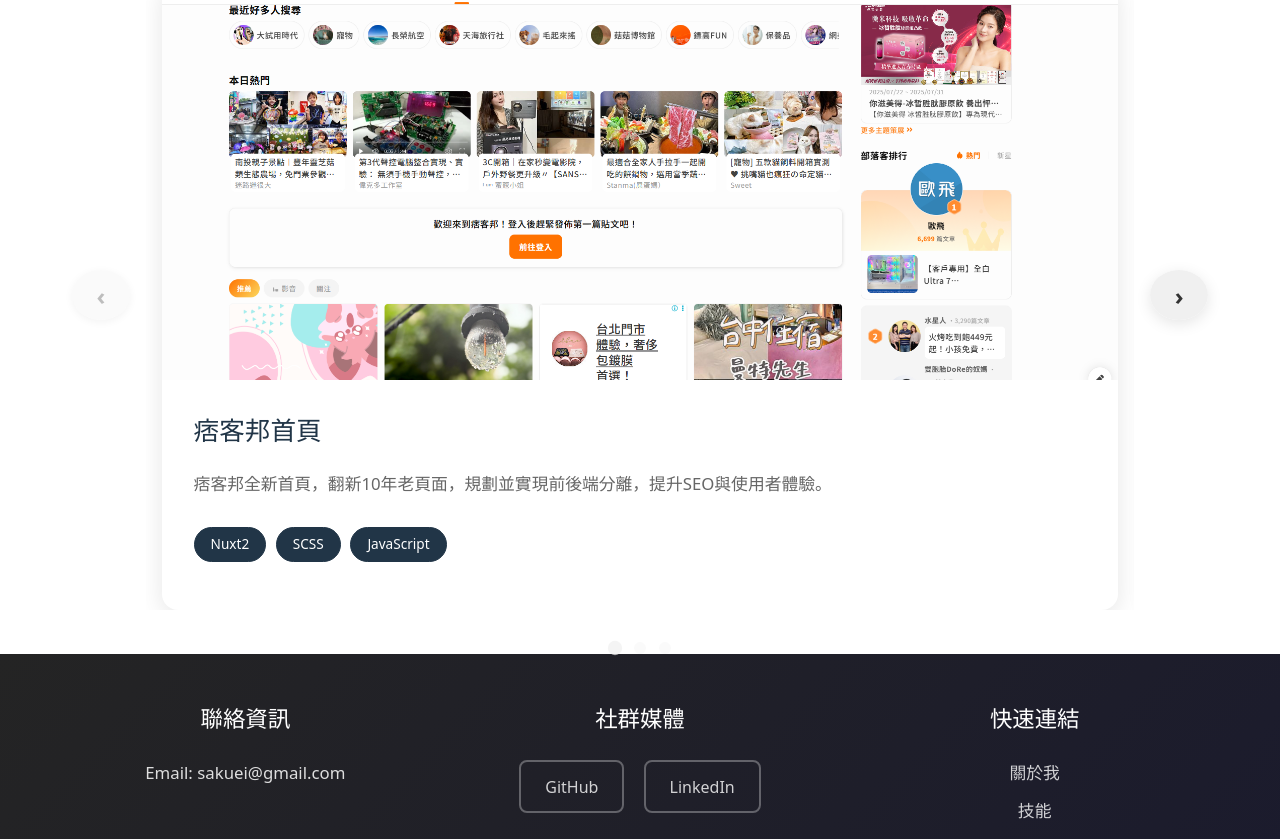
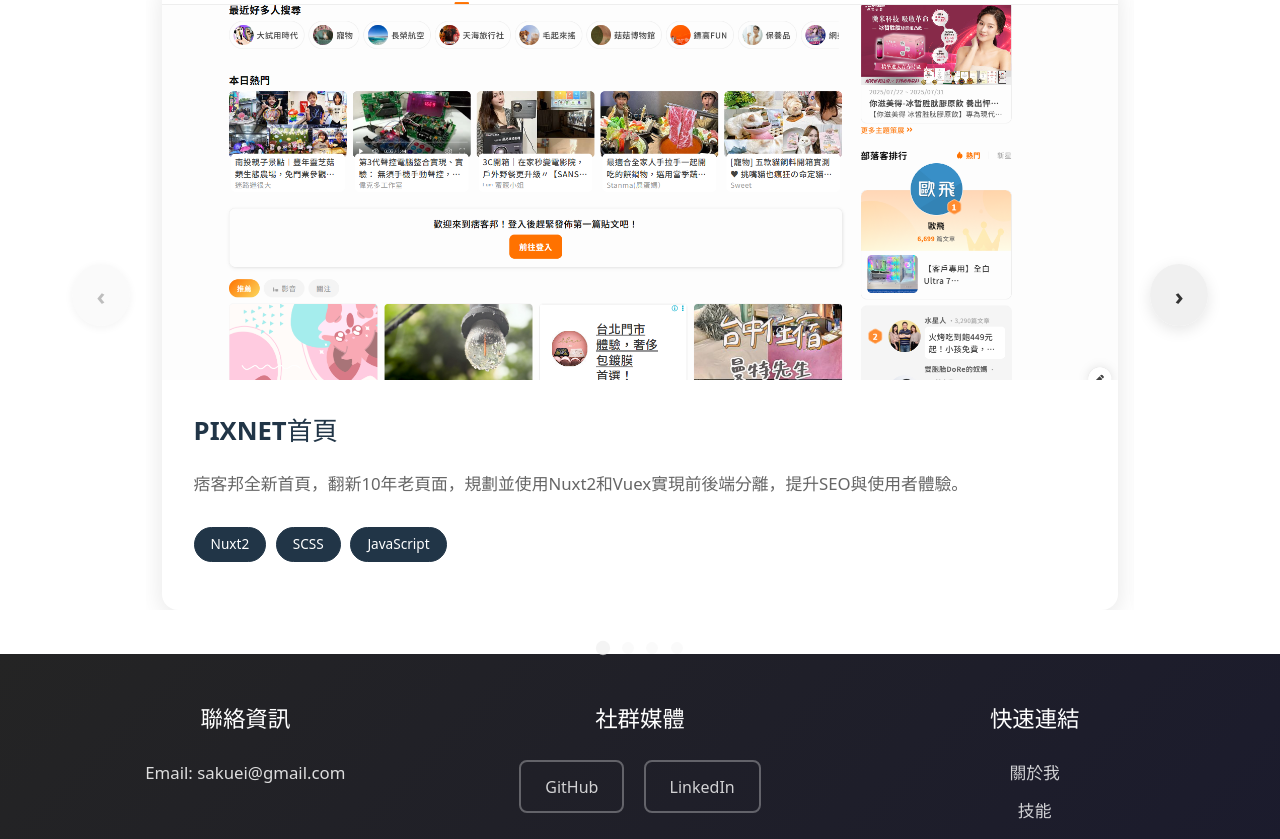
Before and after one commit to sakueinozomi/lucille-info, a Vue app: page / in a window 1280 px wide. Shown: the part 2568-3407 px from the top of the page. Built offline with nearby package versions, Linux system fonts and the light colour scheme.

Commit message:
feat: add new project sample

```diff
--- a/src/components/ExperienceSection.vue
+++ b/src/components/ExperienceSection.vue
@@ -241,7 +241,6 @@ onUnmounted(() => {
                 border: none;
                 font-weight: 600;
                 width: 50px;
-                height: 50px;
                 border-radius: 50%;
                 font-size: 1.5rem;
                 cursor: pointer;
--- a/src/components/ProjectSection.vue
+++ b/src/components/ProjectSection.vue
@@ -135,8 +135,8 @@ const cardStyle = computed(() => {
 const projects = ref([
     {
         id: 1,
-        title: '痞客邦首頁',
-        description: '痞客邦全新首頁，翻新10年老頁面，規劃並實現前後端分離，提升SEO與使用者體驗。',
+        title: 'PIXNET首頁',
+        description: '痞客邦全新首頁，翻新10年老頁面，規劃並使用Nuxt2和Vuex實現前後端分離，提升SEO與使用者體驗。',
         image: `${baseUrl}sample/sample-5.png`,
         technologies: ['Nuxt2', 'SCSS', 'JavaScript'],
         type: 'site',
@@ -159,11 +159,20 @@ const projects = ref([
     {
         id: 3,
         title: '阿卡學院官網',
-        description: '這是另一個網站專案的描述',
+        description: '接案前端官網，使用Nuxt3與Vite進行開發。',
         image: `${baseUrl}sample/sample-6.png`,
         technologies: ['Nuxt3', 'Vite'],
         type: 'site',
         url: 'https://drop-point-server-dev22.zeabur.app'
+    },
+	{
+        id: 4,
+        title: 'PIXNET活動網站',
+        description: '接案前端活動網站，使用Vue3與Vuex進行開發。',
+        image: `${baseUrl}sample/sample-7.png`,
+        technologies: ['Vue3', 'Vuex'],
+        type: 'site',
+        url: 'https://2023carrefour-ricedumpling.events.pixnet.net/'
     }
 ])
 
@@ -311,7 +320,6 @@ onUnmounted(() => {
                 border: none;
                 font-weight: 600;
                 width: 50px;
-                height: 50px;
                 border-radius: 50%;
                 font-size: 1.5rem;
                 cursor: pointer;
```
Also changed, not shown: public/sample/sample-7.png (added).
